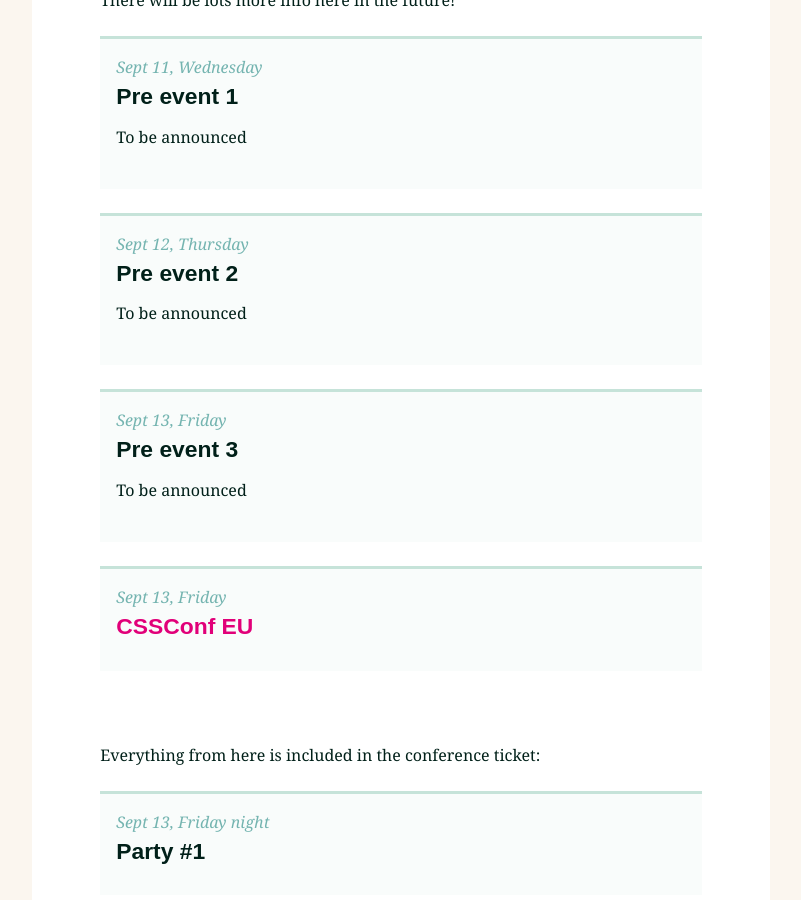
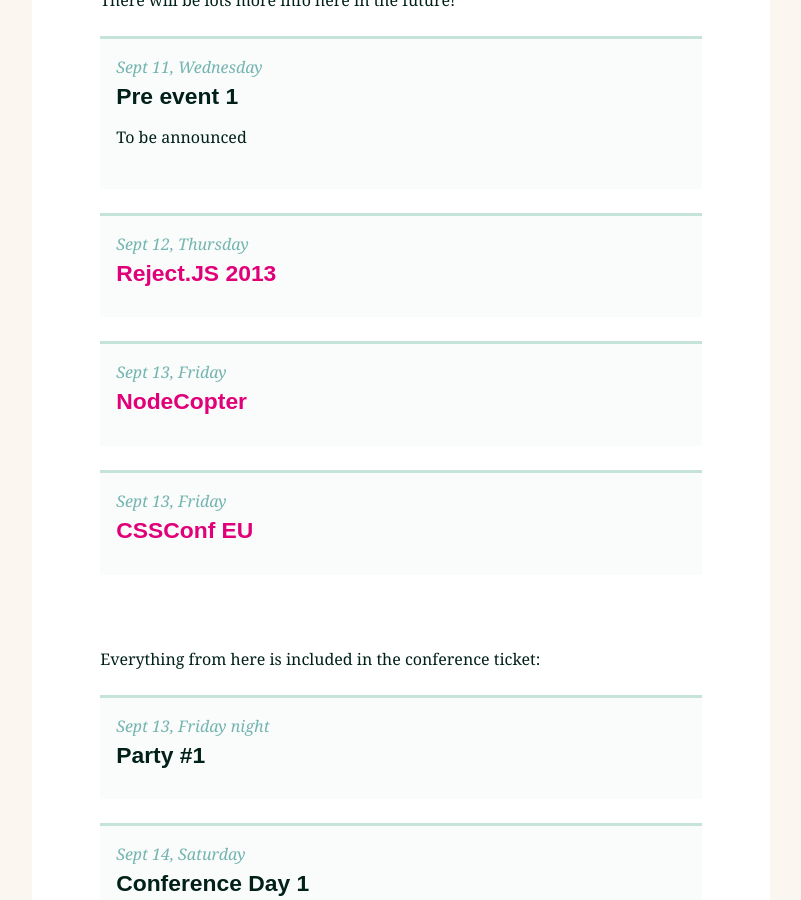
Before and after one commit to jsconf/2013.jsconf.eu, a Jekyll site: the page built from index.html, in a window 1280 px wide and 900 px high, scrolled down 5952 px. Shown: the whole window, without its empty margins (239-1040 px from the left). Built offline with Jekyll 4.4.1, drawn with Linux system fonts in a browser that asks for light colours; nearby versions of some CDN libraries; comment, search, counter and statistics services are not loaded.

Commit message:
Add Reject.js & NodeCopter to the schedule

```diff
--- a/_includes/schedule.md
+++ b/_includes/schedule.md
@@ -8,13 +8,11 @@
   </li>
   <li>
     <i>Sept 12, Thursday</i>
-    <h4>Pre event 2</h4>
-    <p>To be announced</p>
+    <h4><a href="http://rejectjs.org">Reject.JS 2013</a></h4>
   </li>
   <li>
     <i>Sept 13, Friday</i>
-    <h4>Pre event 3</h4>
-    <p>To be announced</p>
+    <h4><a href="http://nodecopter.com">NodeCopter</a></h4>
   </li>
   <li>
     <i>Sept 13, Friday</i>
```
